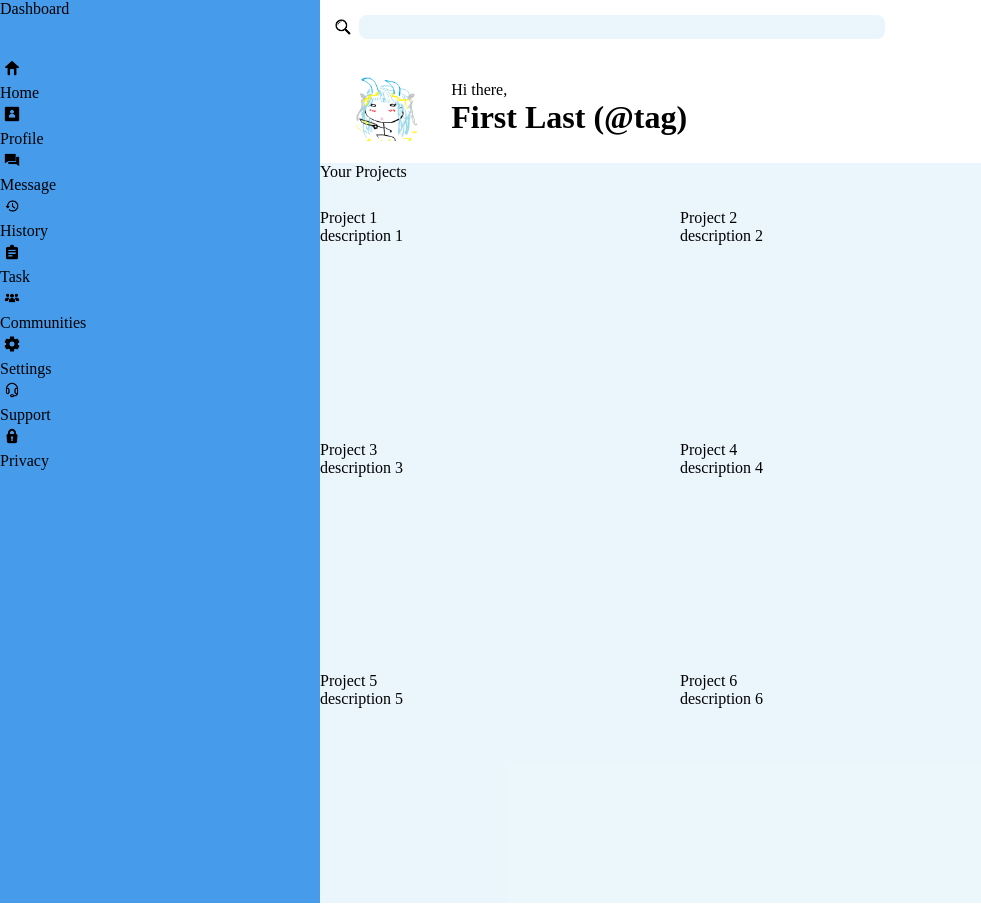
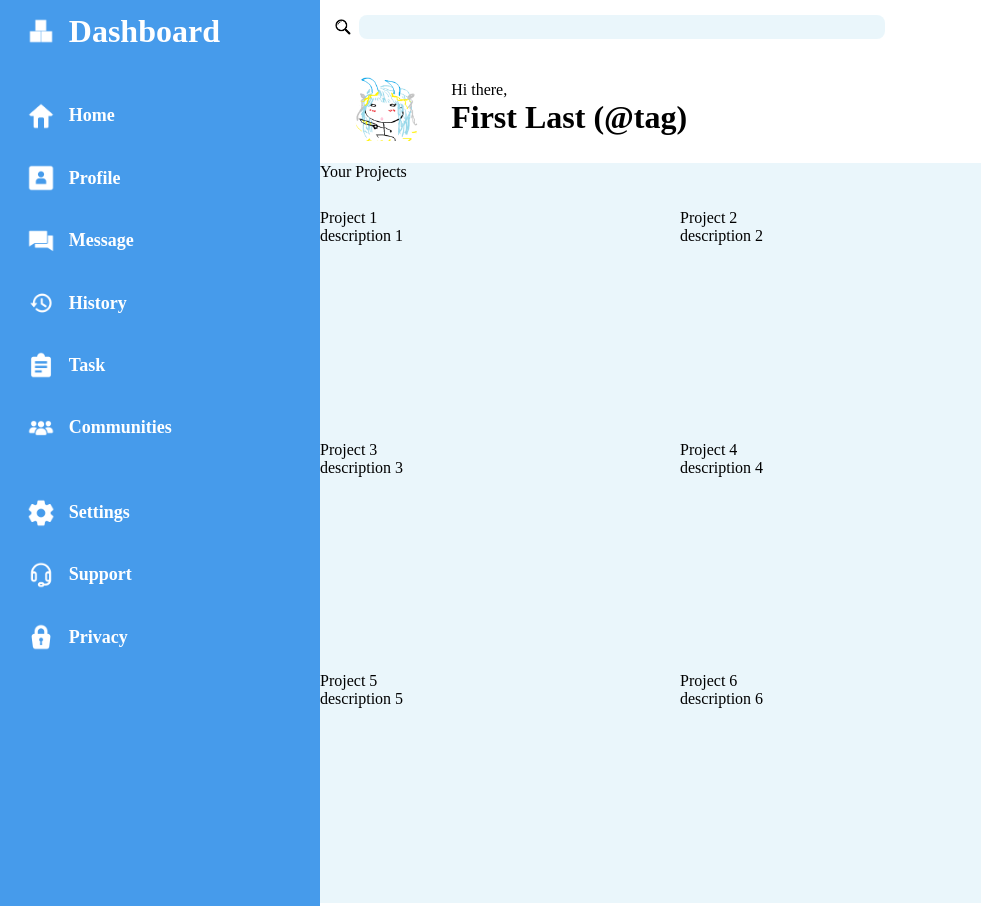
Before and after one commit to Xauzu/odin-admin-dashboard, a plain HTML site: page index.html in a window 1280 px wide. Shown: the top 906 px of the page, 0-981 px from the left. Drawn offline with Linux system fonts and the light colour scheme.

Commit message:
Style sidebar

```diff
--- a/index.html
+++ b/index.html
@@ -11,7 +11,7 @@
     <div class="container">
         <div class="sidebar">
             <div class="sidebar-header">
-                <div class="sidebar-icon"></div>
+                <img class="sidebar-icon" src="./images/dashboard.png">
                 <div class="sidebar-text">Dashboard</div>
             </div>
             <div class="menu">
--- a/style.css
+++ b/style.css
@@ -30,6 +30,29 @@ img {
     max-width: 1.5rem;
     max-height: 1.5rem;
 }
+
+/* sidebar */
+
+.menu > *, .sidebar-header {
+    display: grid;
+    grid-template-columns: auto 1fr;
+    filter: invert(1);
+    padding: 0.7rem 1.3rem;
+    gap: 8px;
+    align-items: center;
+    font-size: large;
+    font-weight: bolder;
+}
+
+.menu > * > img, .sidebar-header > img {
+    max-width: 2.5rem;
+    max-height: 2.5rem;
+}
+
+.sidebar-header {
+    font-size: xx-large;
+}
+
 
 /* container */
 
```
